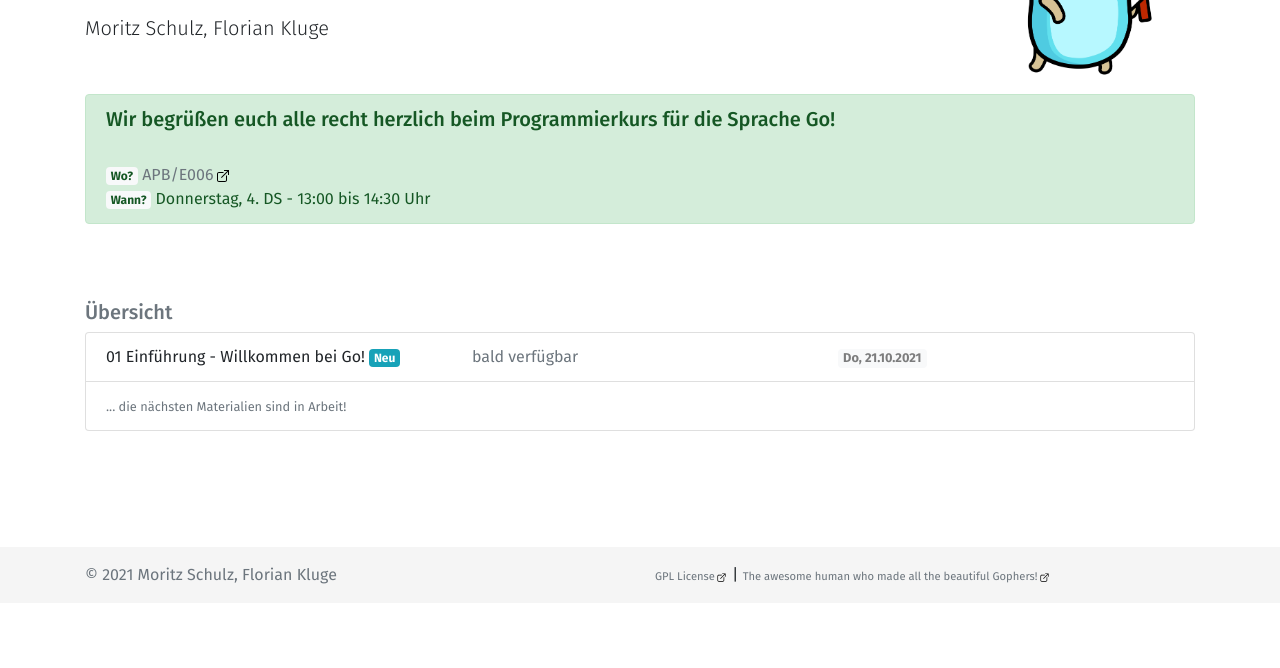
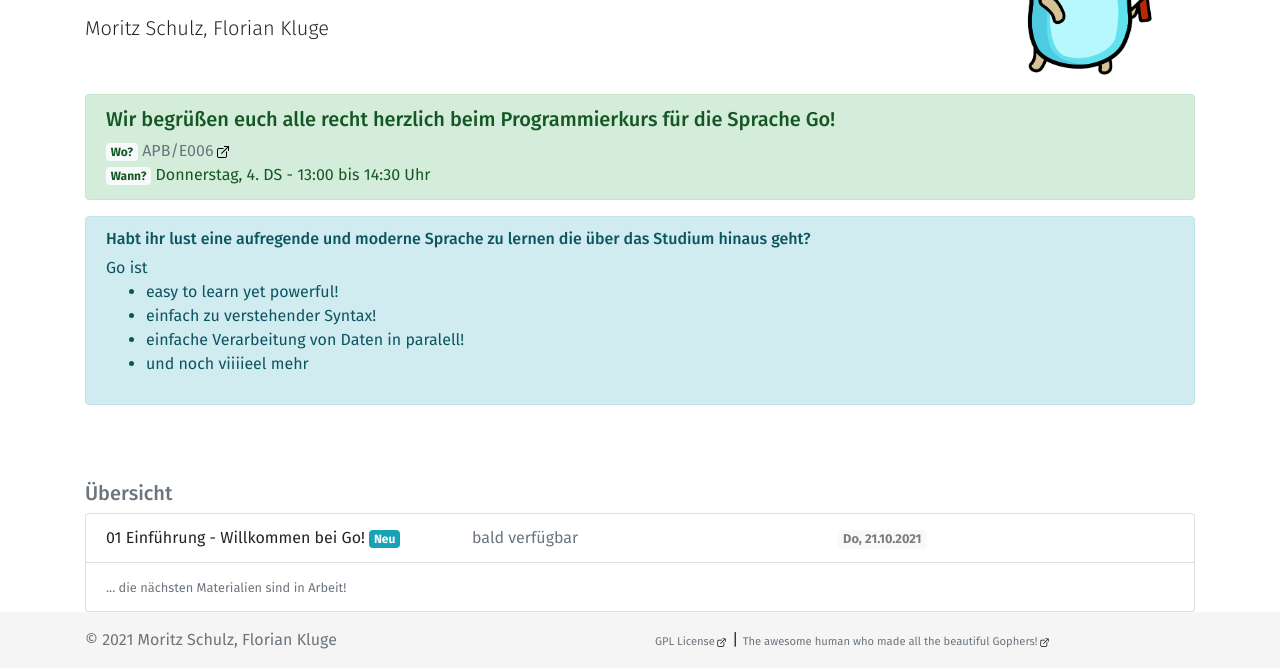
Before and after one commit to Trivo25/tud-go-course, a plain HTML site: page index.html in a window 1280 px wide. Shown: the part 197-865 px from the top of the page. Before the commit the page ends 800 px from the top, so only its background shows below. Drawn offline with nearby package versions, Linux system fonts and the light colour scheme.

Commit message:
Update index.html

```diff
--- a/index.html
+++ b/index.html
@@ -57,12 +57,19 @@
       </div>
 
       <div class="alert alert-success" role="alert">
-        <h5>Wir begrüßen euch alle recht herzlich beim Programmierkurs für die Sprache Go!</h5>
-        <span>
-
-        </span>
-        <br><span class="badge bg-light">Wo?</span> <a href="https://navigator.tu-dresden.de/raum/542100.2110" target="_blank" class="open-website text-muted">APB/E006</a>
+        <h5 class="display-6">Wir begrüßen euch alle recht herzlich beim Programmierkurs für die Sprache Go!</h5>
+        <span class="badge bg-light">Wo?</span> <a href="https://navigator.tu-dresden.de/raum/542100.2110" target="_blank" class="open-website text-muted">APB/E006</a>
         <br><span class="badge bg-light">Wann?</span> <span>Donnerstag, 4. DS - 13:00 bis 14:30 Uhr</span>
+      </div>
+      <div class="alert alert-info" role="alert">
+        <h6>Habt ihr lust eine aufregende und moderne Sprache zu lernen die über das Studium hinaus geht?</h6>
+        <span>Go ist</span>
+        <ul>
+          <li>easy to learn yet powerful!</li>
+          <li>einfach zu verstehender Syntax!</li>
+          <li>einfache Verarbeitung von Daten in paralell!</li>
+          <li>und noch viiiieel mehr</li>
+        </ul>
       </div>
     </div>
 
```
